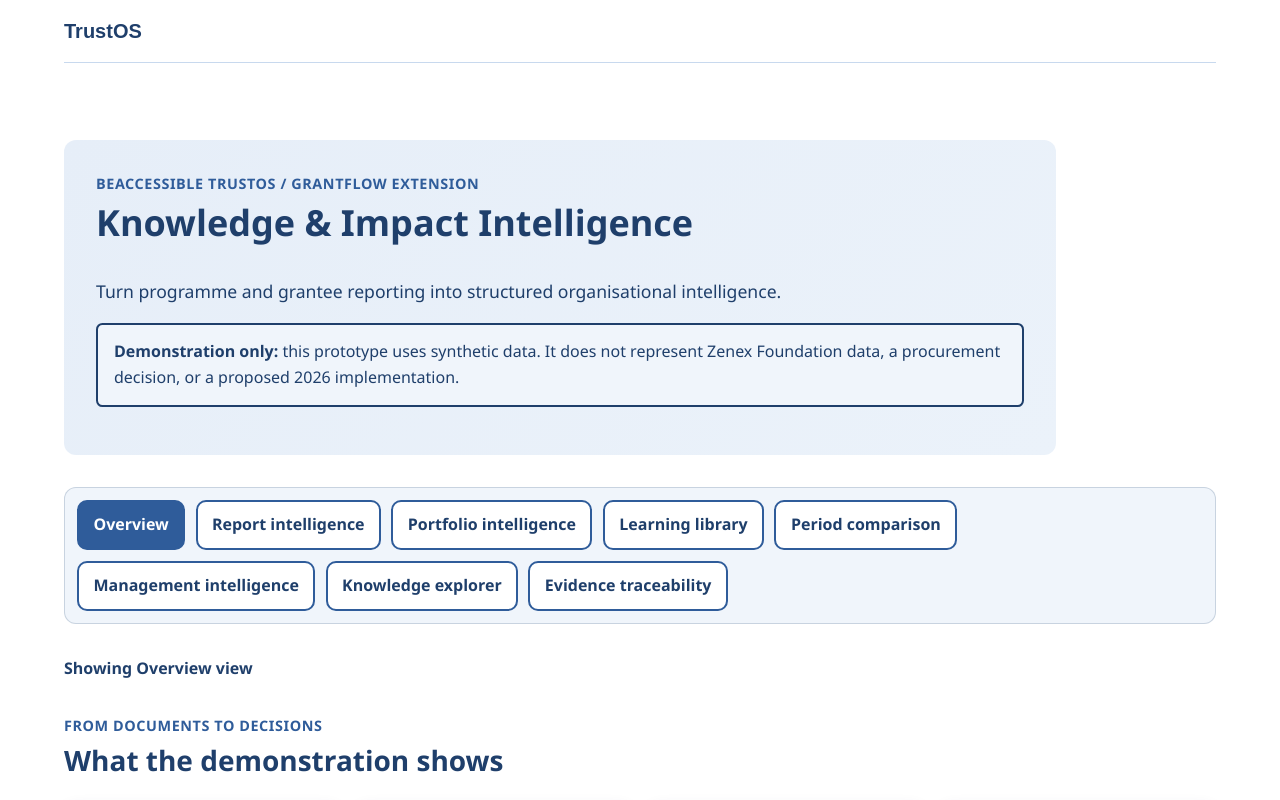
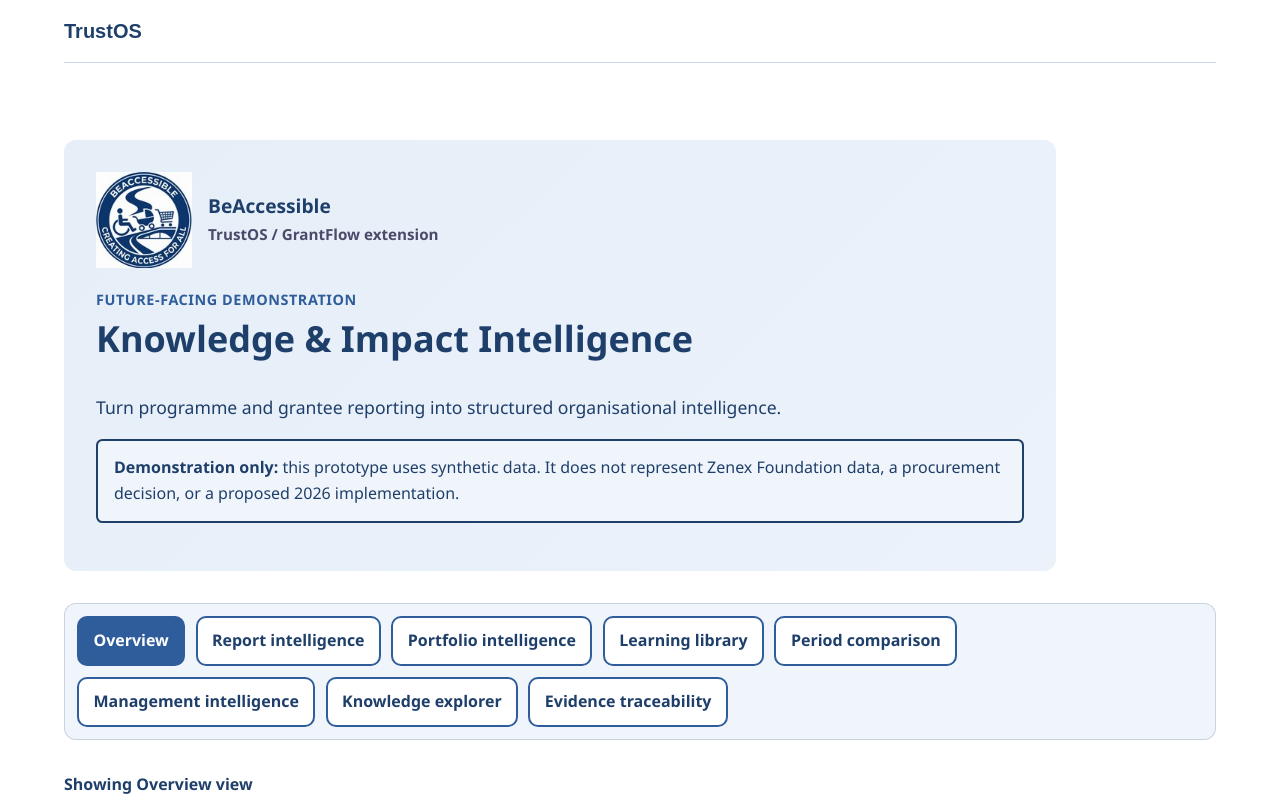
Before and after one commit to laggiesfl/beaccessible-website, a Next.js app in the folder trustos-app/: page /knowledge-impact-demo in a window 1280 px wide. Shown: the top 800 px of the page. Built offline with nearby package versions, Linux system fonts and the light colour scheme.

Commit message:
feat: brand Knowledge Impact demo with BeAccessible logo

```diff
--- a/trustos-app/components/knowledge-impact-demo.tsx
+++ b/trustos-app/components/knowledge-impact-demo.tsx
@@ -25,6 +25,8 @@
   { id: 'explorer', label: 'Knowledge explorer' },
   { id: 'provenance', label: 'Evidence traceability' },
 ];
+
+const logoAlt = 'BeAccessible logo — circular badge with wheelchair user, pram, shopping trolley, and accessibility ramp icons, text reads BEACCESSIBLE CREATING ACCESS FOR ALL';
 
 function EvidenceBadge({ value }: { value: EvidenceClass }) {
   return <span className="ki-badge">{value}</span>;
@@ -87,7 +89,20 @@
   return (
     <div className="ki-demo">
       <section className="ki-hero" aria-labelledby="ki-title">
-        <p className="eyebrow">BeAccessible TrustOS / GrantFlow extension</p>
+        <div className="ki-brand-lockup">
+          <img
+            className="ki-brand-logo"
+            src="/beaccessible-logo.svg"
+            width="96"
+            height="96"
+            alt={logoAlt}
+          />
+          <div>
+            <p className="ki-brand-name">BeAccessible</p>
+            <p className="ki-brand-subtitle">TrustOS / GrantFlow extension</p>
+          </div>
+        </div>
+        <p className="eyebrow">Future-facing demonstration</p>
         <h1 id="ki-title">Knowledge & Impact Intelligence</h1>
         <p className="ki-lead">Turn programme and grantee reporting into structured organisational intelligence.</p>
         <div className="status-message" role="note">
```
